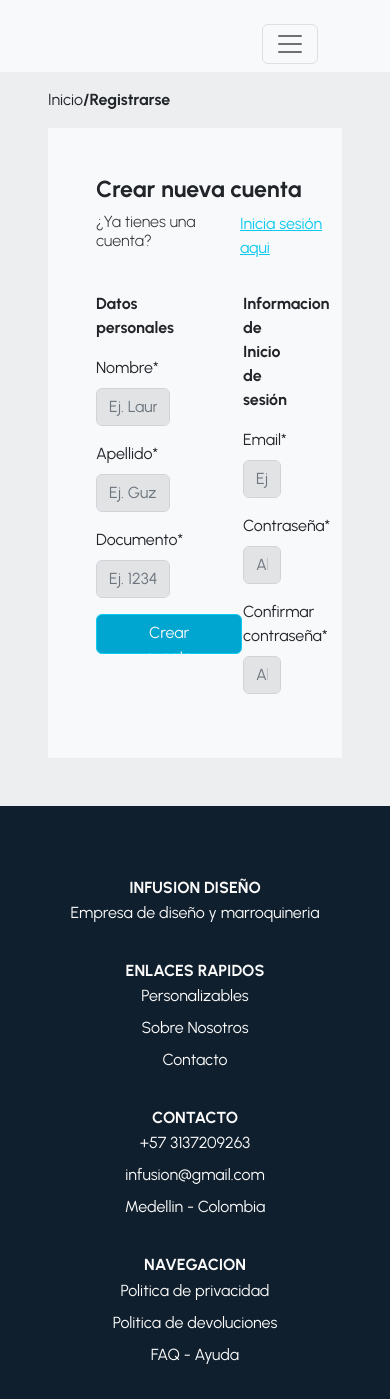
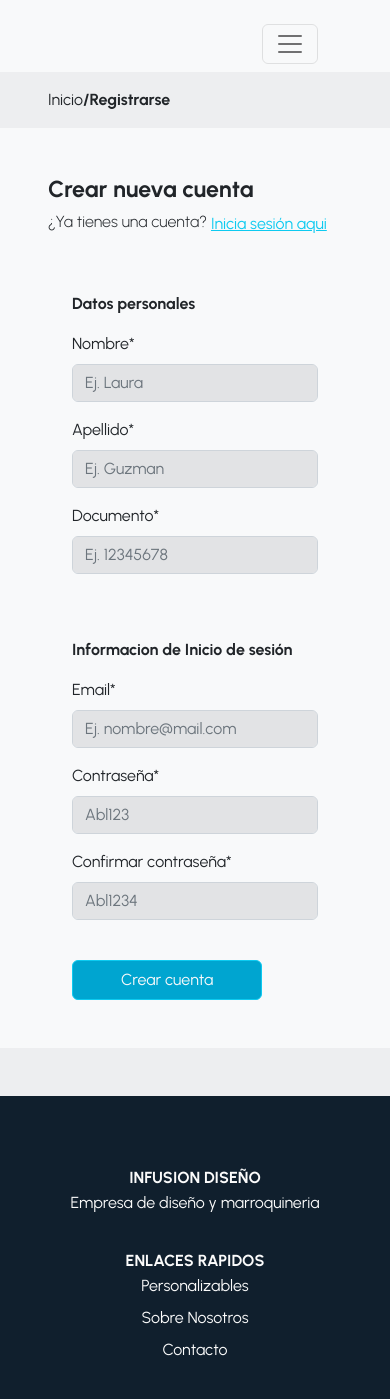
Before and after one commit to No-Country/c8-70-t-react, a Next.js app in the folder frontend/infusion/: page /Register in a window 390 px wide. Shown: the top 1399 px of the page. Built offline with nearby package versions, Linux system fonts and the light colour scheme.

Commit message:
fixed register in mobile version

```diff
--- a/frontend/infusion/pages/Register.js
+++ b/frontend/infusion/pages/Register.js
@@ -1,5 +1,6 @@
 import React from "react";
 import Link from "next/link";
+import LayoutMargin from "../components/LayoutMargin";
 
 export default function Register() {
   return (
@@ -8,7 +9,8 @@ export default function Register() {
         <p className="">Inicio</p>
         <p className="fw-bolder">/Registrarse</p>
       </div>
-      <div className="mx-5">
+      {/* <div className="mx-5"> */}
+      <LayoutMargin>
         <div className="bg-light">
           <h3 className="mb-2 fw-bold ms-5 pt-5">Crear nueva cuenta</h3>
           <div className="d-flex ms-5">
@@ -17,11 +19,12 @@ export default function Register() {
               <p> Inicia sesión aqui</p>
             </Link>
           </div>
-          <form className="d-flex bg-light px-5 pb-5 pt-3 mb-5">
-            <div className="col-6">
+          <form className="mb-5 pb-5">
+            <div className="d-flex flex-column flex-md-row bg-light px-5  pt-3 ">
+              <div className="col-12  col-md-6 p-4">
                 <p className="fw-bolder">Datos personales </p>
-              <div className="col-12 my-3 w-75">
-                <label for="firstName" className="form-label">
+                <div className="col-12 col-md-12 my-3">
+                  <label htmlFor="firstName" className="form-label">
                     Nombre* <span className="text-muted"></span>
                   </label>
                   <input
@@ -31,8 +34,8 @@ export default function Register() {
                     placeholder="Ej. Laura"
                   />
                 </div>
-              <div className="col-sm-12 my-3 w-75">
-                <label for="lastName" className="form-label">
+                <div className="col-sm-12 my-3">
+                  <label htmlFor="lastName" className="form-label">
                     Apellido*
                   </label>
                   <input
@@ -40,25 +43,70 @@ export default function Register() {
                     className="form-control bg-dark bg-opacity-10"
                     id="lastName"
                     placeholder="Ej. Guzman"
-                  value=""
+                    // value=""
                     required=""
                   />
                 </div>
 
-              <div className="col-sm-12 my-3 w-75">
-                <label for="passaport" className="form-label">
+                <div className="col-sm-12 my-3">
+                  <label htmlFor="passport" className="form-label">
                     Documento*
                   </label>
                   <input
                     type="text"
                     className="form-control bg-dark bg-opacity-10"
-                  id="passaport"
+                    id="passport"
                     placeholder="Ej. 12345678"
-                  value=""
+                    // value=""
                     required=""
                   />
                 </div>
-              <div className="mt-3">
+              </div>
+              <div className="col-12 col-md-6 ps-md-5 p-4">
+                {" "}
+                <p className="fw-bolder">Informacion de Inicio de sesión</p>
+                <div className="col-12 my-3">
+                  <label htmlFor="email" className="form-label">
+                    Email* <span className="text-muted"></span>
+                  </label>
+                  <input
+                    type="text"
+                    className="form-control bg-dark bg-opacity-10"
+                    id="email"
+                    placeholder="Ej. nombre@mail.com"
+                  />
+                </div>
+                <div className="col-sm-12 my-3">
+                  <label htmlFor="password" className="form-label">
+                    Contraseña*
+                  </label>
+                  <input
+                    type="password"
+                    className="form-control bg-dark bg-opacity-10"
+                    id="password"
+                    placeholder="Abl123"
+                    // value=""
+                    required=""
+                  />
+                </div>
+                <div className="col-sm-12 my-3">
+                  <label htmlFor="password2" className="form-label">
+                    Confirmar contraseña*
+                  </label>
+                  <input
+                    type="password"
+                    className="form-control bg-dark bg-opacity-10"
+                    id="password2"
+                    placeholder="Abl1234"
+                    // value=""
+                    required=""
+                  />
+                </div>
+              </div>
+            </div>
+
+            {/* boton */}
+            <div className="ms-5 ps-4">
               <Link
                 href="/RegisterMessage"
                 className="text-light text-decoration-none mb-5"
@@ -76,52 +124,10 @@ export default function Register() {
                 </button>
               </Link>
             </div>
-            </div>
-
-            <div className="col-6 ps-5">
-              {" "}
-              <p className="fw-bolder">Informacion de Inicio de sesión</p>
-              <div className="col-12 my-3 w-75">
-                <label for="email" className="form-label">
-                  Email* <span className="text-muted"></span>
-                </label>
-                <input
-                  type="text"
-                  className="form-control bg-dark bg-opacity-10"
-                  id="email"
-                  placeholder="Ej. nombre@mail.com"
-                />
-              </div>
-              <div className="col-sm-12 my-3 w-75">
-                <label for="password" className="form-label">
-                  Contraseña*
-                </label>
-                <input
-                  type="email"
-                  className="form-control bg-dark bg-opacity-10"
-                  id="password"
-                  placeholder="Abl123"
-                  value=""
-                  required=""
-                />
-              </div>
-              <div className="col-sm-12 my-3 w-75">
-                <label for="password2" className="form-label">
-                  Confirmar contraseña*
-                </label>
-                <input
-                  type="passwoord"
-                  className="form-control bg-dark bg-opacity-10"
-                  id="passward"
-                  placeholder="Abl1234"
-                  value=""
-                  required=""
-                />
-              </div>
-            </div>
           </form>
         </div>
-      </div>
+        </LayoutMargin>
+      {/* </div> */}
     </>
   );
 }
```
Lines whose indentation alone changed are shown as unchanged.
